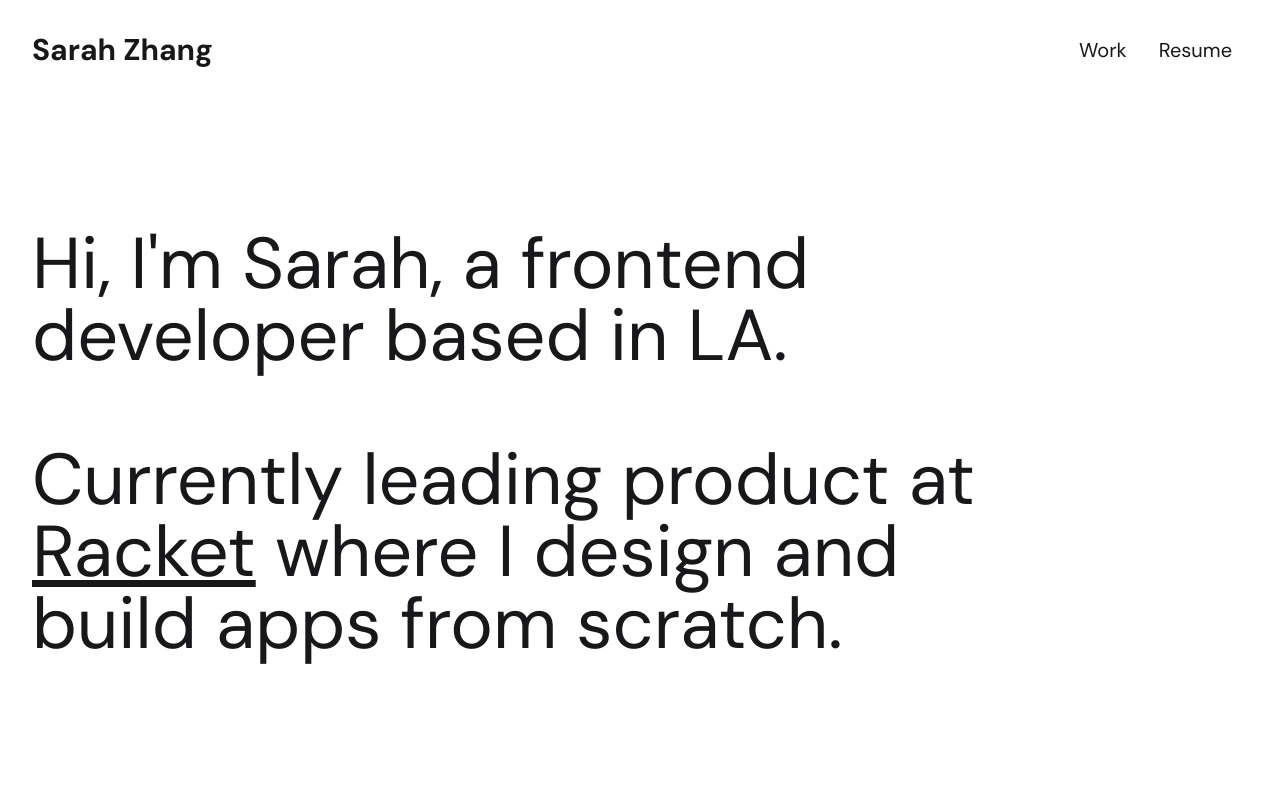
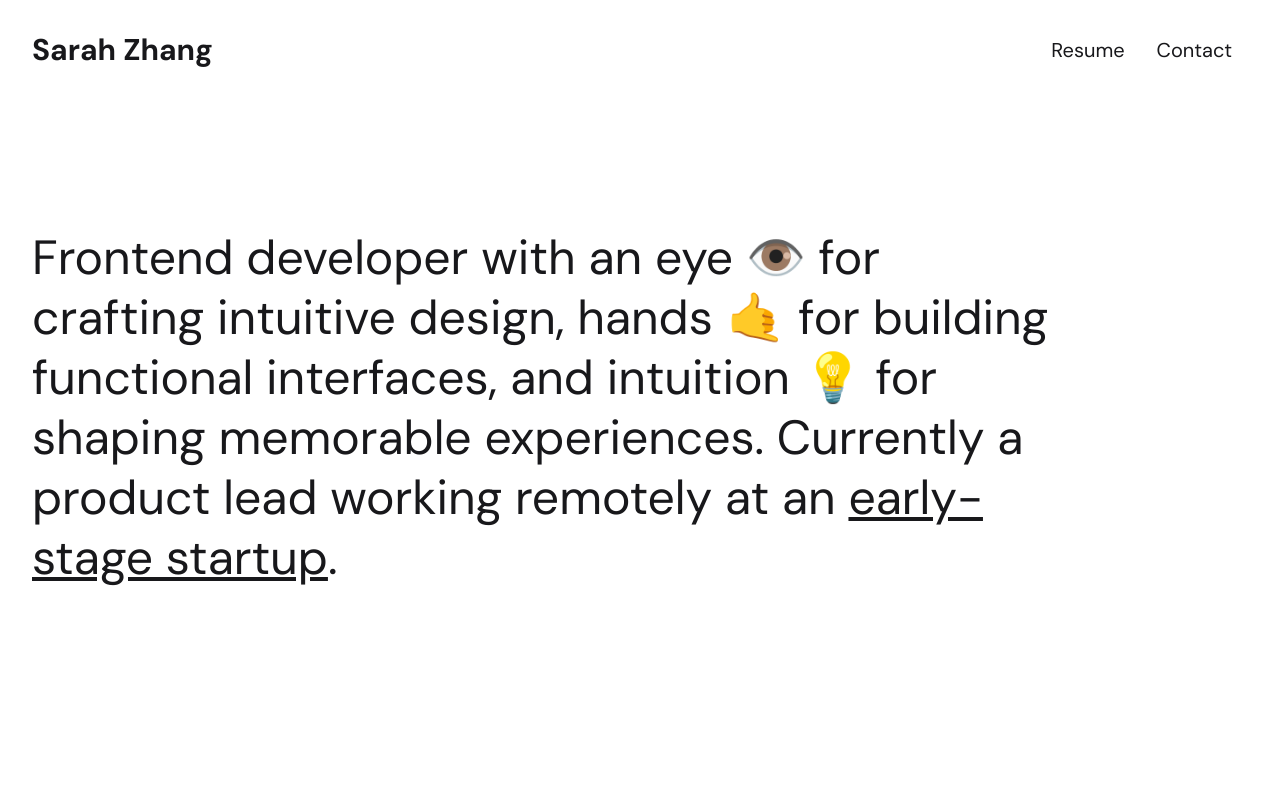
Before and after one commit to sazhang/next-markdown-blog, a Next.js app: page / in a window 1280 px wide. Shown: the top 800 px of the page. Built offline with nearby package versions, Linux system fonts and the light colour scheme.

Commit message:
update copy, resume

```diff
--- a/components/footer.js
+++ b/components/footer.js
@@ -8,15 +8,15 @@ export default function Footer() {
       <div className="flex flex-wrap flex-col sm:flex-row w-full sm:w-fit mb-2 sm:mb-0">
         <a
           href="mailto:sarah.hg.zhang@gmail.com"
-          className="underline mb-2 sm:mb-0 sm:mx-4"
+          className="hover:underline hover:decoration-wavy mb-2 sm:mb-0 sm:mx-4"
         >
           Contact
         </a>
         <a
-          href="https://github.com/sazhang"
+          href="https://github.com/sarahzdev"
           target="_blank"
           rel="noreferrer"
-          className="underline mb-2 sm:mb-0 sm:mx-4"
+          className="hover:underline hover:decoration-wavy mb-2 sm:mb-0 sm:mx-4"
         >
           Github
         </a>
@@ -24,15 +24,15 @@ export default function Footer() {
           href="https://twitter.com/haegeez"
           target="_blank"
           rel="noreferrer"
-          className="underline mb-2 sm:mb-0 sm:mx-4"
+          className="hover:underline hover:decoration-wavy mb-2 sm:mb-0 sm:mx-4"
         >
           Twitter
         </a>
         <a
-          href="https://www.linkedin.com/in/szhang96/"
+          href="https://www.linkedin.com/in/sarahzdev/"
           target="_blank"
           rel="noreferrer"
-          className="underline mb-2 sm:mb-0 sm:mx-4"
+          className="hover:underline hover:decoration-wavy mb-2 sm:mb-0 sm:mx-4"
         >
           LinkedIn
         </a>
--- a/components/header.js
+++ b/components/header.js
@@ -5,16 +5,22 @@ export default function Header() {
         Sarah Zhang
       </span>
       <div className="flex md:text-lg lg:text-xl">
-        <a href="#work" className="mx-2 sm:mx-4 hover:underline">
+        {/* <a href="#work" className="mx-2 sm:mx-4 hover:underline">
           Work
-        </a>
+        </a> */}
         <a
           href="/files/sarah-zhang-resume-2022.pdf"
           target="_blank"
           rel="noreferrer"
-          className="mx-2 sm:mx-4 hover:underline"
+          className="mx-2 sm:mx-4 hover:underline hover:decoration-wavy"
         >
           Resume
+        </a>
+        <a
+          href="mailto:sarah.hg.zhang@gmail.com"
+          className="mx-2 sm:mx-4 hover:underline hover:decoration-wavy"
+        >
+          Contact
         </a>
       </div>
     </header>
--- a/components/hero-section.js
+++ b/components/hero-section.js
@@ -1,13 +1,19 @@
 export default function HeroSection() {
   return (
     <section className="max-w-screen-lg pt-16 pb-20 sm:pt-32 sm:pb-36">
-      <h1 className="text-4xl sm:text-5xl md:text-6xl lg:text-7xl">
-        Hi, I&apos;m Sarah, a frontend developer based in LA.<br></br>
-        <br></br>Currently leading product at{" "}
-        <a href="https://racket.com/" className="underline">
-          Racket
-        </a>{" "}
-        where I design and build apps from scratch.
+      <h1 className="text-2xl sm:text-3xl md:text-4xl lg:text-5xl leading-tight sm:leading-tight md:leading-tight lg:leading-tight">
+        Frontend developer with an eye 👁 for crafting intuitive design, hands 🤙
+        for building functional interfaces, and intuition 💡 for shaping
+        memorable experiences. Currently a product lead working remotely at an{" "}
+        <a
+          className="underline"
+          href="https://racket.com"
+          target="_blank"
+          rel="noopener noreferrer"
+        >
+          early-stage startup
+        </a>
+        .
       </h1>
     </section>
   );
--- a/components/layout.js
+++ b/components/layout.js
@@ -3,10 +3,10 @@ import Header from "./header";
 
 export default function Layout({ children }) {
   return (
-    <>
+    <div className="min-h-screen flex flex-col">
       <Header></Header>
-      <div>{children}</div>
+      <div className="grow">{children}</div>
       <Footer></Footer>
-    </>
+    </div>
   );
 }
--- a/pages/index.js
+++ b/pages/index.js
@@ -13,7 +13,7 @@ export default function Index({ allPosts }) {
         </Head>
         <div className="container mx-auto px-4 lg:px-8">
           <HeroSection></HeroSection>
-          {allPosts && <WorkSection posts={allPosts}></WorkSection>}
+          {/* {allPosts && <WorkSection posts={allPosts}></WorkSection>} */}
         </div>
       </Layout>
     </>
```
Also changed, not shown: 2 other files (tests, documents, lock files or other folders).
